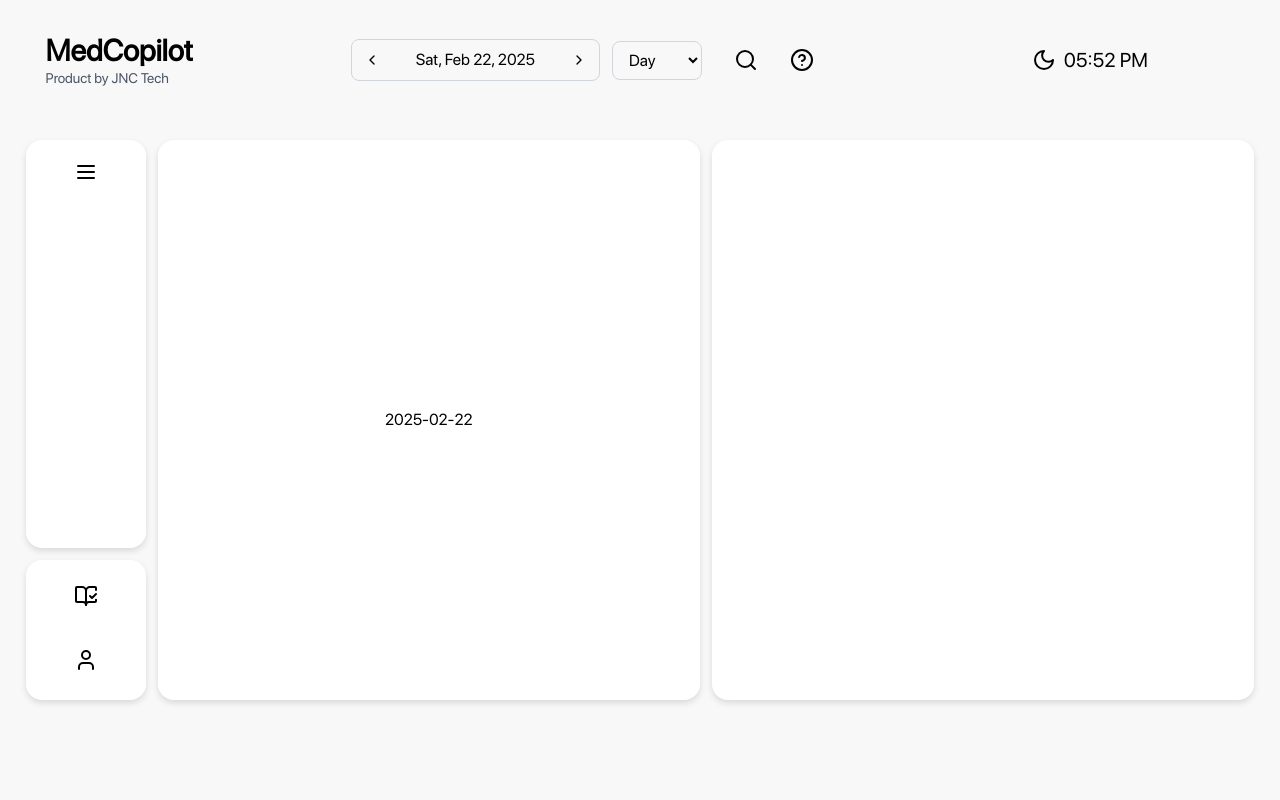
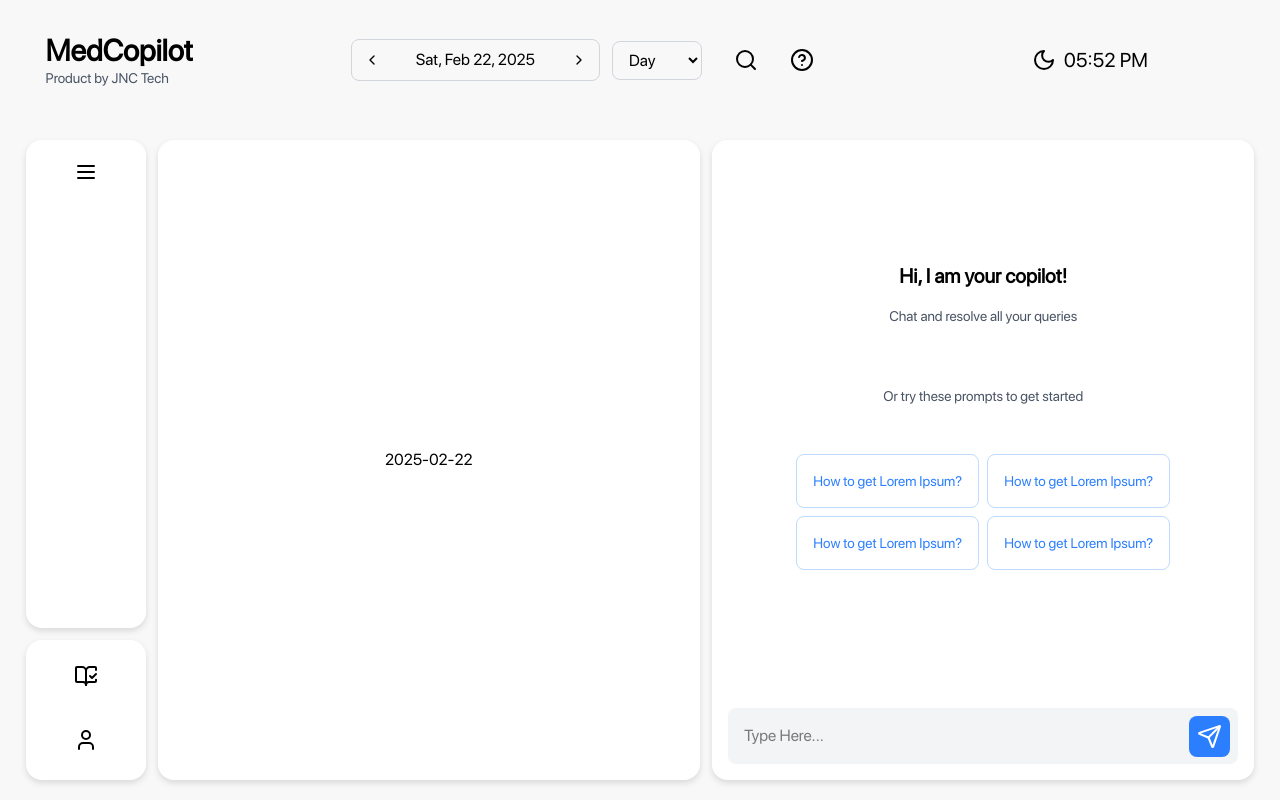
Before and after one commit to devs8l/MedCopilot, a React (Vite) app: page / in a window 1280 px wide. Built offline with nearby package versions, Linux system fonts and the light colour scheme.

Commit message:
chat-bot

```diff
--- a/package.json
+++ b/package.json
@@ -24,6 +24,7 @@
     "react": "^19.0.0",
     "react-dom": "^19.0.0",
     "react-router-dom": "^7.2.0",
+    "tailwind-scrollbar": "^4.0.0",
     "tailwindcss": "^4.0.8"
   },
   "devDependencies": {
--- /dev/null
+++ b/src/components/ChatInterface.jsx
@@ -0,0 +1,118 @@
+import React, { useState, useRef, useEffect } from 'react';
+import { Send } from 'lucide-react';
+
+const ChatInterface = () => {
+  const [messages, setMessages] = useState([
+    {
+      type: 'bot',
+      content: 'Hi, I am your copilot!',
+      subtext: 'Chat and resolve all your queries',
+      para: 'Or try these prompts to get started',
+      isInitial: true
+    }
+  ]);
+  const [inputMessage, setInputMessage] = useState('');
+  const messagesEndRef = useRef(null);
+
+  const suggestionPrompts = [
+    'How to get Lorem Ipsum?',
+    'How to get Lorem Ipsum?',
+    'How to get Lorem Ipsum?',
+    'How to get Lorem Ipsum?'
+  ];
+
+  const scrollToBottom = () => {
+    messagesEndRef.current?.scrollIntoView({ behavior: 'smooth' });
+  };
+
+  useEffect(() => {
+    scrollToBottom();
+  }, [messages]);
+
+  const handleSendMessage = async () => {
+    if (!inputMessage.trim()) return;
+
+    // Add user message
+    setMessages(prev => [...prev, { type: 'user', content: inputMessage }]);
+
+    // Simulated AI response
+    setTimeout(() => {
+      setMessages(prev => [...prev, {
+        type: 'bot',
+        content: 'temp reply later we will use ai here',
+      }]);
+    }, 1000);
+
+    setInputMessage('');
+  };
+
+  return (
+    <div className="flex flex-col h-[80vh] w-full mx-auto bg-white shadow-lg overflow-hidden">
+
+      {/* Messages Container */}
+      <div className={`flex-1 overflow-y-auto p-4 ${messages.length === 1 ? 'flex items-center justify-center' : ''}`}>
+        {messages.length === 1 ? (
+          // Show initial message and prompts in center when no user messages exist
+          <div className="text-center space-y-4">
+            <div className="text-xl font-semibold">{messages[0].content}</div>
+            <p className="text-sm text-gray-600">{messages[0].subtext}</p>
+            <p className="text-sm text-gray-600 mb-12 mt-15">{messages[0].para}</p>
+
+            <div className="grid grid-cols-2 gap-2 mt-4">
+              {suggestionPrompts.map((prompt, index) => (
+                <button
+                  key={index}
+                  className="p-4 text-sm text-blue-500 border border-blue-200 rounded-lg hover:bg-blue-50 transition-colors text-left"
+                  onClick={() => setInputMessage(prompt)}
+                >
+                  {prompt}
+                </button>
+              ))}
+            </div>
+          </div>
+        ) : (
+          // Normal chat messages
+          <div className="space-y-4">
+            {messages.map((message, index) => (
+              <div
+                key={index}
+                className={`flex ${message.type === 'user' ? 'justify-end' : 'justify-start'}`}
+              >
+                <div className={`${
+                  message.type === 'user'
+                    ? 'bg-blue-500 text-white'
+                    : 'bg-gray-100 text-gray-800'
+                } max-w-[80%] rounded-lg p-3`}>
+                  <p>{message.content}</p>
+                </div>
+              </div>
+            ))}
+            <div ref={messagesEndRef} />
+          </div>
+        )}
+      </div>
+
+      {/* Input Area */}
+      <div className=" p-4">
+        <div className="flex items-center gap-2 bg-gray-100 overflow-hidden rounded-lg">
+          <input
+            type="text"
+            value={inputMessage}
+            onChange={(e) => setInputMessage(e.target.value)}
+            onKeyDown={(e) => e.key === 'Enter' && handleSendMessage()}
+            placeholder="Type Here..."
+            className="flex-1 p-4  rounded-lg focus:outline-none bg-gray-100 focus:ring-2 focus:ring-blue-500"
+          />
+          <button
+            onClick={handleSendMessage}
+            className="p-2 mr-2 bg-blue-500 text-white rounded-lg hover:bg-blue-600 transition-colors"
+          >
+            <Send size={25} />
+          </button>
+        </div>
+      </div>
+    </div>
+  );
+};
+
+export default ChatInterface;
--- a/src/pages/Home.jsx
+++ b/src/pages/Home.jsx
@@ -3,6 +3,7 @@ import { Menu, ChevronLeft, BookOpenCheck,User } from "lucide-react";
 import UserData from "../components/UserData";
 import Patients from "../components/Patients";
 import Calendar from "../components/Calendar";
+import ChatInterface from "../components/ChatInterface";
 
 
 const Home = () => {
@@ -48,7 +49,9 @@ const Home = () => {
             </div>
 
             {/* Right Section (Empty for now) */}
-            <div className="drop-shadow-md bg-white rounded-2xl"></div>
+            <div className="drop-shadow-md bg-white rounded-2xl overflow-hidden">
+                <ChatInterface/>
+            </div>
         </div>
     );
 };
```
Also changed, not shown: 1 other file (tests, documents, lock files or other folders).
